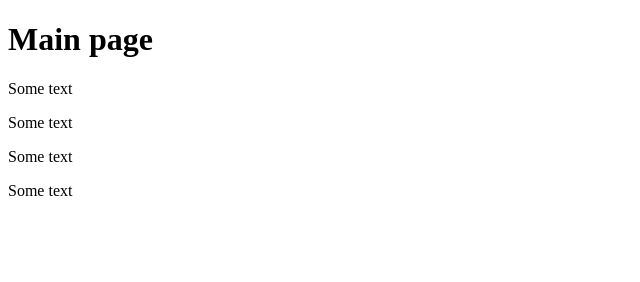
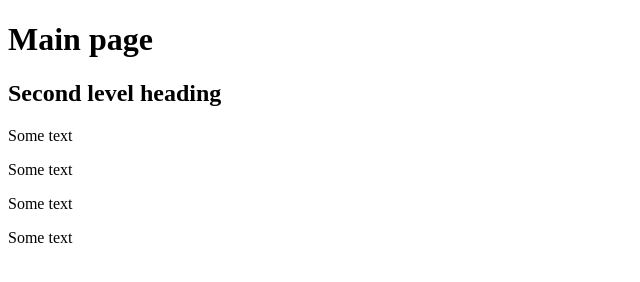
Before and after one commit to MykolaGomolach/RRPS01, a plain HTML site: page index.html in a window 1280 px wide. Shown: the whole page, without its empty margins (0-640 px from the left). Drawn offline with Linux system fonts and the light colour scheme.

Commit message:
Added second level heading

```diff
--- a/index.html
+++ b/index.html
@@ -6,6 +6,7 @@
 </head>
 <body>
     <h1>Main page</h1>
+    <h2>Second level heading</h2>
     <p>Some text</p>
     <p>Some text</p>
     <p>Some text</p>
```
